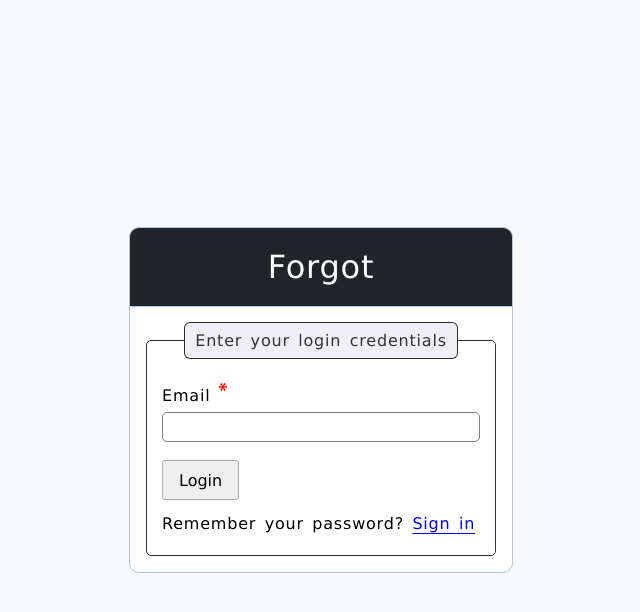
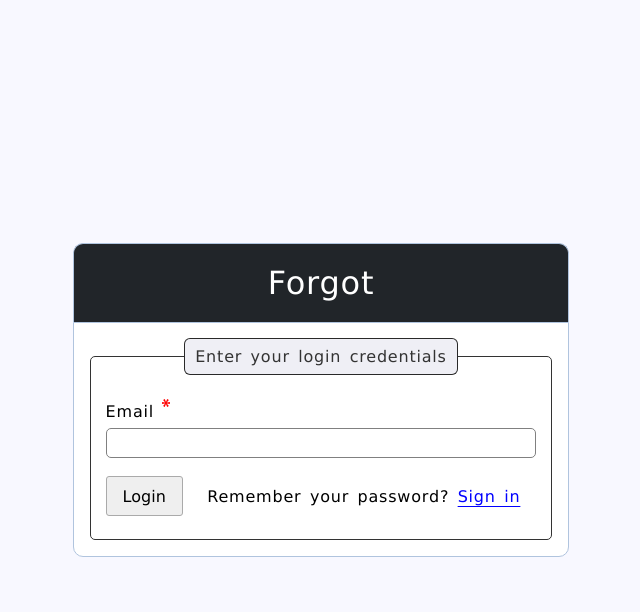
Before and after one commit to willgilb/BikramYoga, a PHP site: page /app/View/forgot.php in a window 1280 px wide. Shown: the top 612 px of the page, without its empty margins (319-959 px from the left). Run offline with PHP 8.4, Linux system fonts and the light colour scheme; the template is opened without the code that fills it, so the values that code supplies are empty; some libraries are stand-ins or nearby versions.

Commit message:
Update form.css

```diff
--- a/assets/css/form.css
+++ b/assets/css/form.css
@@ -229,7 +229,7 @@
 }
 
 .header,
-form {
+.form {
   padding: 1em;
   border: 1px solid #b0c4de;
 }
@@ -242,23 +242,23 @@
   border-radius: 10px 10px 0 0;
 }
 
-form {
+.form {
   background: #fff;
   border-radius: 0 0 10px 10px;
 }
 
-form p {
+.form p {
   display: inline;
   padding: 0 1em;
 }
 
-form label {
+.form label {
   display: block;
   text-align: left;
-  margin-bottom: .2em;
+  margin-bottom: 0.2em;
 }
 
-form input {
+.form input {
   height: 30px;
   width: 100%;
   padding: 5px 10px;
@@ -321,8 +321,8 @@
 }
 
 .bottom-right {
-  display:flex;
-  flex-direction:column;
+  display: flex;
+  flex-direction: column;
 }
 
 .bottom-right p {
@@ -330,7 +330,6 @@
   align-self: flex-start;
   width: 30vh;
   padding: 0;
-
 }
 
 @media (max-width: 1360px) {
```
